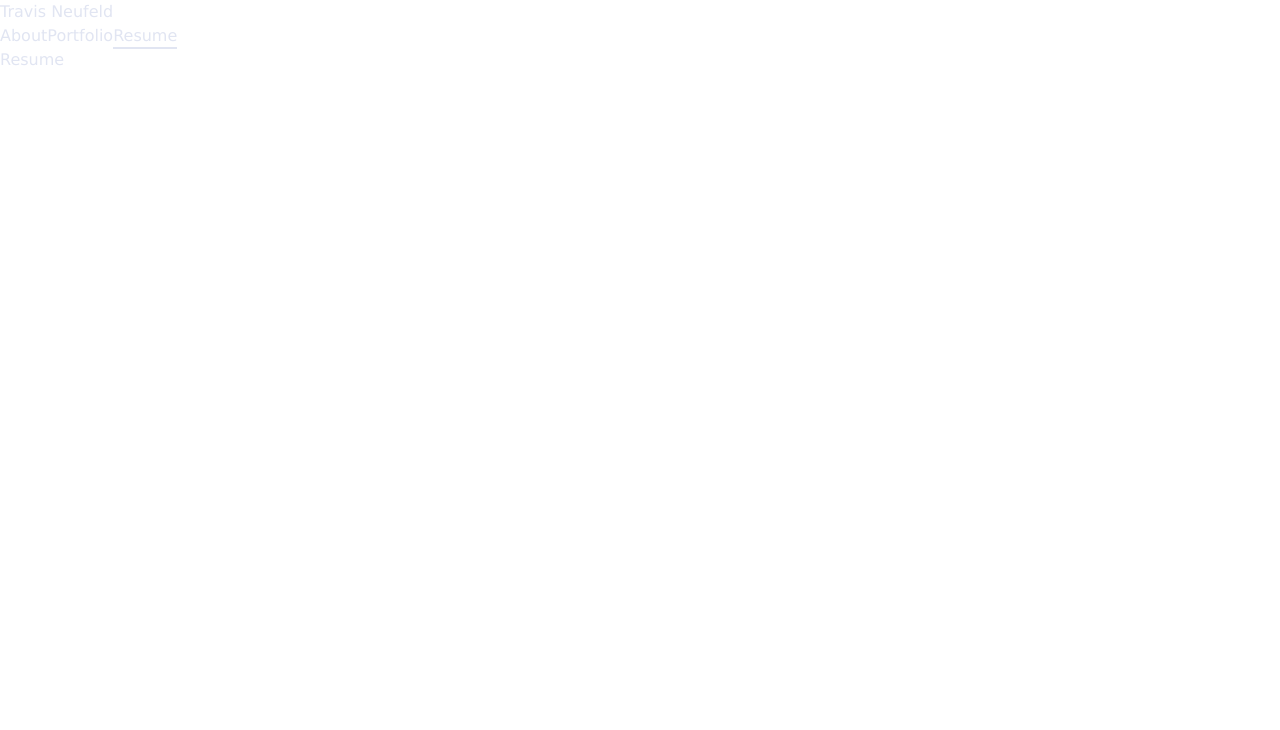
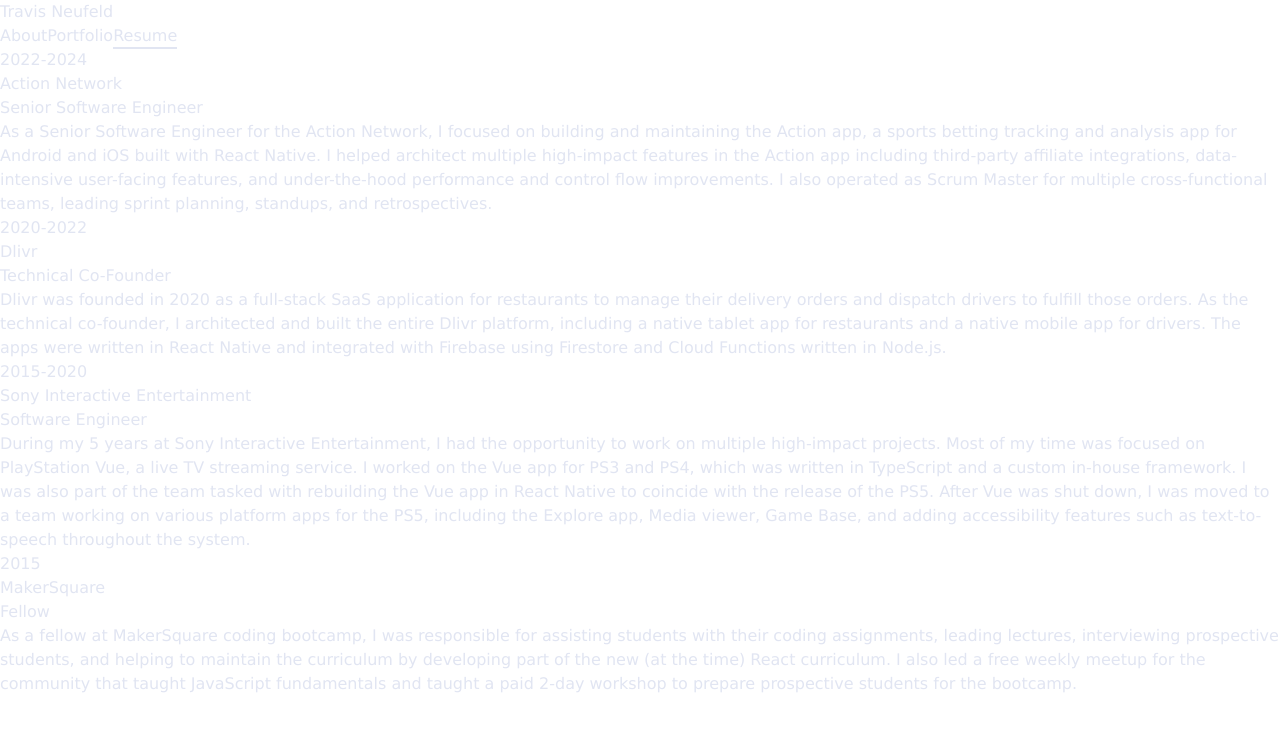
Before and after one commit to TravisJN/blog-next, a Next.js app: page /resume in a window 1280 px wide. Shown: the top 730 px of the page. Built offline with nearby package versions, Linux system fonts and the light colour scheme.

Commit message:
add resume content

```diff
--- a/src/app/layout.tsx
+++ b/src/app/layout.tsx
@@ -48,7 +48,7 @@
                         </nav>
                     </header>
                 </div>
-                <div className="flex justify-center">
+                <div className="flex justify-center max-w-screen-lg mx-auto">
                     {children}
                 </div>
             </body>
--- a/src/app/portfolio/@apps/default.js
+++ b/src/app/portfolio/@apps/default.js
@@ -1,6 +1,8 @@
+import { redirect } from 'next/navigation';
 
 function AppsDefault() {
-    return <p>Stuff</p>;
+    redirect('/portfolio/dlivr');
+    return null;
 }
 
 export default AppsDefault;
--- a/src/app/portfolio/layout.tsx
+++ b/src/app/portfolio/layout.tsx
@@ -33,7 +33,7 @@
                     </li>
                 </ul>
             </div>
-            <div className="w-auto ml-8">{apps}</div>
+            <div className="ml-8">{apps}</div>
         </div>
     );
 }
--- a/src/app/resume/page.tsx
+++ b/src/app/resume/page.tsx
@@ -1,6 +1,69 @@
 function Resume() {
     return (
-        <div>Resume</div>
+        <div className="flex flex-col gap-8 mb-24 px-8 w-2/3">
+            <div className="flex">
+                <div className="min-w-32">
+                    <p>2022-2024</p>
+                </div>
+                <div className="flex flex-col gap-2">
+                    <p className="font-bold">Action Network</p>
+                    <p className="text-sm">Senior Software Engineer</p>
+                    <p className="text-justify">
+                        {`As a Senior Software Engineer for the Action Network, I focused on building and maintaining the Action app,
+                        a sports betting tracking and analysis app for Android and iOS built with React Native. I helped architect multiple
+                        high-impact features in the Action app including third-party affiliate integrations, data-intensive user-facing features,
+                        and under-the-hood performance and control flow improvements. I also operated as Scrum Master for multiple cross-functional
+                        teams, leading sprint planning, standups, and retrospectives.`}
+                    </p>
+                </div>
+            </div>
+            <div className="flex">
+                <div className="min-w-32">
+                    <p>2020-2022</p>
+                </div>
+                <div className="flex flex-col gap-2">
+                    <p className="font-bold">Dlivr</p>
+                    <p className="text-sm">Technical Co-Founder</p>
+                    <p className="text-justify">
+                        {`Dlivr was founded in 2020 as a full-stack SaaS application for restaurants to manage their delivery orders and dispatch drivers
+                         to fulfill those orders. As the technical co-founder, I architected and built the entire Dlivr platform, including a native tablet
+                         app for restaurants and a native mobile app for drivers. The apps were written in React Native and integrated with Firebase using
+                         Firestore and Cloud Functions written in Node.js.`}
+                    </p>
+                </div>
+            </div>
+            <div className="flex">
+                <div className="min-w-32">
+                    <p>2015-2020</p>
+                </div>
+                <div className="flex flex-col gap-2">
+                    <p className="font-bold">Sony Interactive Entertainment</p>
+                    <p className="text-sm">Software Engineer</p>
+                    <p className="text-justify">
+                        {`During my 5 years at Sony Interactive Entertainment, I had the opportunity to work on multiple high-impact projects. Most of
+                        my time was focused on PlayStation Vue, a live TV streaming service. I worked on the Vue app for PS3 and PS4, which was written
+                        in TypeScript and a custom in-house framework. I was also part of the team tasked with rebuilding the Vue app in React Native to
+                        coincide with the release of the PS5. After Vue was shut down, I was moved to a team working on various platform apps for the PS5,
+                        including the Explore app, Media viewer, Game Base, and adding accessibility features such as text-to-speech throughout the system.`}
+                    </p>
+                </div>
+            </div>
+            <div className="flex">
+                <div className="min-w-32">
+                    <p>2015</p>
+                </div>
+                <div className="flex flex-col gap-2">
+                    <p className="font-bold">MakerSquare</p>
+                    <p className="text-sm">Fellow</p>
+                    <p className="text-justify">
+                        {`As a fellow at MakerSquare coding bootcamp, I was responsible for assisting students with their coding assignments, leading lectures,
+                        interviewing prospective students, and helping to maintain the curriculum by developing part of the new (at the time) React curriculum.
+                        I also led a free weekly meetup for the community that taught JavaScript fundamentals and taught a paid 2-day workshop to prepare
+                        prospective students for the bootcamp.`}
+                    </p>
+                </div>
+            </div>
+        </div>
     );
 }
 
```
